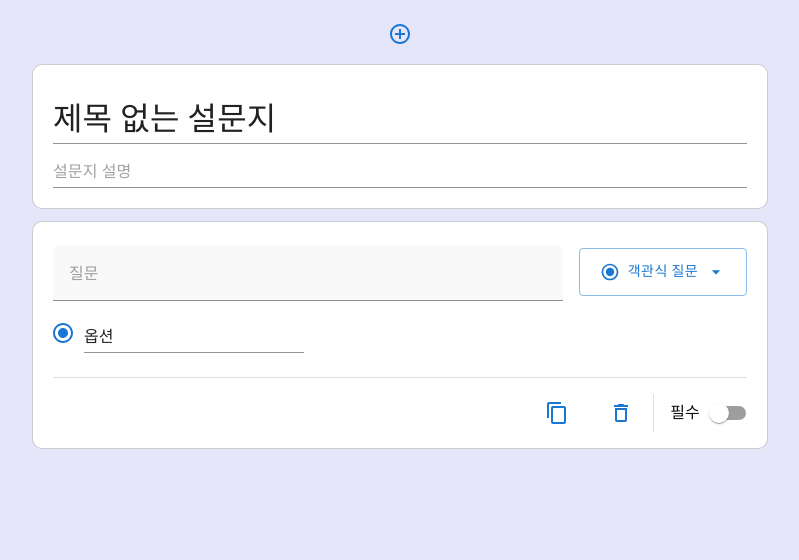
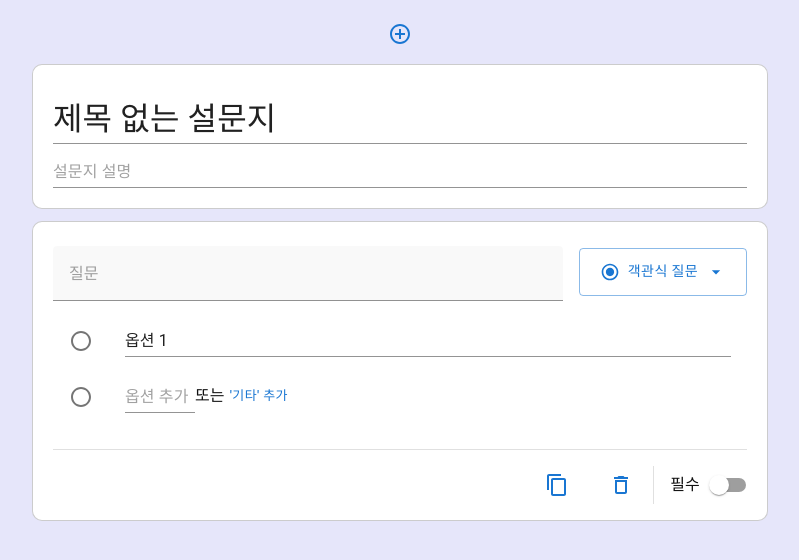
Before and after one commit to Seokyung/GoogleForms_Clonecoding, a React (Create React App) app: page / in a window 1280 px wide. Shown: the top 560 px of the page, without its empty margins (240-1039 px from the left). Built offline with nearby package versions, Linux system fonts and the light colour scheme.

Commit message:
옵션 유형별 추가, 삭제, 기타 구현

```diff
--- /dev/null
+++ b/src/components/Option/OptionList.tsx
@@ -0,0 +1,172 @@
+import React, { useState } from "react";
+import { IOptionList } from "../../interfaces/IOptionList";
+import { nanoid } from "nanoid";
+import styled from "styled-components";
+import {
+	Button,
+	IconButton,
+	List,
+	ListItem,
+	ListItemIcon,
+	ListItemText,
+	TextField,
+} from "@mui/material";
+import CloseIcon from "@mui/icons-material/Close";
+import {
+	CheckBoxOutlineBlank,
+	RadioButtonUnchecked,
+} from "@mui/icons-material";
+
+interface IOptionType {
+	optionType: string;
+}
+
+const OptionList = (props: IOptionType) => {
+	const [optionList, setOptionList] = useState<IOptionList[]>([
+		{ id: nanoid(), text: "옵션 1" },
+	]);
+	const [optionIdx, setOptionIdx] = useState<number>(2);
+	const [isEtcAdded, setIsEtcAdded] = useState<boolean>(false);
+
+	const renderRadio = () => {
+		return (
+			<ListItemIcon>
+				<RadioButtonUnchecked />
+			</ListItemIcon>
+		);
+	};
+	const renderCheckbox = () => {
+		return (
+			<ListItemIcon>
+				<CheckBoxOutlineBlank />
+			</ListItemIcon>
+		);
+	};
+	const renderDropdown = (idx: number) => {
+		return <ListItemIcon>{idx + 1}</ListItemIcon>;
+	};
+
+	const setOptionIcon = (idx: number) => {
+		switch (props.optionType) {
+			case "radio":
+				return renderRadio();
+			case "checkbox":
+				return renderCheckbox();
+			case "dropdown":
+				return renderDropdown(idx);
+			default:
+				break;
+		}
+	};
+
+	const addOption = (e: React.MouseEvent) => {
+		if (isEtcAdded) {
+			setOptionList([
+				...optionList.slice(0, optionList.length - 1),
+				{
+					id: nanoid(),
+					text: `옵션 ${optionIdx}`,
+				},
+				optionList[optionList.length - 1],
+			]);
+		} else {
+			setOptionList((optionList) => [
+				...optionList,
+				{
+					id: nanoid(),
+					text: `옵션 ${optionIdx}`,
+				},
+			]);
+		}
+		setOptionIdx((prev) => prev + 1);
+	};
+
+	const addEtc = (e: React.MouseEvent<HTMLButtonElement>) => {
+		if (!isEtcAdded) {
+			setOptionList((optionList) => [
+				...optionList,
+				{
+					id: nanoid(),
+					text: "기타...",
+				},
+			]);
+			setIsEtcAdded(true);
+		}
+	};
+
+	const deleteOption = (deleteId: string) => {
+		if (optionList.length !== 1) {
+			if (isEtcAdded && optionList[optionList.length - 1].id === deleteId) {
+				setIsEtcAdded((prev) => !prev);
+			}
+			setOptionList(
+				optionList.filter((el) => {
+					return el.id !== deleteId;
+				})
+			);
+		}
+	};
+
+	const renderOptionList = () => {
+		return optionList.map((item: IOptionList, idx: number) => {
+			return (
+				<ListItem
+					key={item.id}
+					secondaryAction={
+						optionList.length !== 1 && (
+							<IconButton edge="end" onClick={() => deleteOption(item.id)}>
+								<CloseIcon />
+							</IconButton>
+						)
+					}
+				>
+					{setOptionIcon(idx)}
+					<ListItemText
+						primary={
+							<TextField variant="standard" value={item.text} fullWidth />
+						}
+					/>
+				</ListItem>
+			);
+		});
+	};
+
+	return (
+		<Container>
+			<List>
+				{renderOptionList()}
+				<ListItem>
+					{setOptionIcon(optionList.length)}
+					<ListItemText
+						primary={
+							<>
+								<TextField
+									variant="standard"
+									placeholder="옵션 추가"
+									sx={{ width: "70px" }}
+									onClick={addOption}
+								/>
+								{!isEtcAdded && (
+									<>
+										또는
+										<Button size="small" onClick={addEtc}>
+											'기타' 추가
+										</Button>
+									</>
+								)}
+							</>
+						}
+					/>
+				</ListItem>
+			</List>
+		</Container>
+	);
+};
+
+const Container = styled.div`
+	display: flex;
+	flex-direction: column;
+	width: auto;
+`;
+
+export default OptionList;
--- /dev/null
+++ b/src/components/Option/OptionText.tsx
@@ -0,0 +1,24 @@
+import React from "react";
+import { TextField } from "@mui/material";
+
+interface IOptionInput {
+	placeholderText: string;
+	isLong: boolean;
+}
+
+const OptionText = (props: IOptionInput) => {
+	return (
+		<div>
+			<TextField
+				variant="standard"
+				placeholder={props.placeholderText}
+				multiline={props.isLong}
+				margin="dense"
+				fullWidth={props.isLong}
+				disabled
+			/>
+		</div>
+	);
+};
+
+export default OptionText;
--- a/src/components/Question/QuestionContent.tsx
+++ b/src/components/Question/QuestionContent.tsx
@@ -1,91 +1,25 @@
-import React, { useState } from "react";
+import React from "react";
 import { IQuestionList } from "../../interfaces/IQuestionList";
-import {
-	FormControl,
-	FormControlLabel,
-	Radio,
-	RadioGroup,
-	TextField,
-} from "@mui/material";
-import { CheckBox } from "@mui/icons-material";
+import OptionText from "../Option/OptionText";
+import OptionList from "../Option/OptionList";
 
-interface IQuestionIdx {
+interface IQuestionContent {
 	question: IQuestionList;
 }
 
-const QuestionContent = (props: IQuestionIdx) => {
-	const [isPreview, setIsPreview] = useState<boolean>(true);
-	const [optionText, setOptionText] = useState<string>("옵션");
-
-	const onTextChange = (e: React.ChangeEvent<HTMLInputElement>) => {
-		const { value } = e.target;
-		setOptionText(value);
-	};
-
+const QuestionContent = (props: IQuestionContent) => {
 	const renderOption = () => {
 		switch (props.question.optionId) {
 			case 0:
-				return (
-					<TextField
-						variant="standard"
-						placeholder="단답형 텍스트"
-						disabled={isPreview}
-						margin="dense"
-					/>
-				);
+				return <OptionText isLong={false} placeholderText="단답형 텍스트" />;
 			case 1:
-				return (
-					<TextField
-						variant="standard"
-						placeholder="장문형 텍스트"
-						disabled={isPreview}
-						multiline
-						margin="dense"
-					/>
-				);
+				return <OptionText isLong={true} placeholderText="장문형 텍스트" />;
 			case 2:
-				return (
-					<FormControl>
-						<RadioGroup>
-							<FormControlLabel
-								control={<Radio />}
-								label={
-									<TextField
-										variant="standard"
-										value={optionText}
-										onChange={onTextChange}
-										margin="normal"
-									/>
-								}
-							/>
-						</RadioGroup>
-					</FormControl>
-				);
+				return <OptionList optionType="radio" />;
 			case 3:
-				return (
-					<FormControl>
-						<FormControlLabel
-							control={<CheckBox />}
-							label={
-								<TextField
-									variant="standard"
-									value={optionText}
-									onChange={onTextChange}
-									margin="normal"
-								/>
-							}
-						/>
-					</FormControl>
-				);
+				return <OptionList optionType="checkbox" />;
 			case 4:
-				return (
-					<TextField
-						variant="standard"
-						value={optionText}
-						onChange={onTextChange}
-						margin="normal"
-					/>
-				);
+				return <OptionList optionType="dropdown" />;
 			default:
 				break;
 		}
--- a/src/components/Question/QuestionHeader.tsx
+++ b/src/components/Question/QuestionHeader.tsx
@@ -1,5 +1,5 @@
 import React, { useState } from "react";
-import { OptionEnum } from "../../datas/OptionEnum";
+import { IOptionENUM, OptionENUM } from "../../enums/OptionEnum";
 import { IQuestionList } from "../../interfaces/IQuestionList";
 import { ArrowDropDownOutlined } from "@mui/icons-material";
 import {
@@ -55,7 +55,6 @@ const QuestionHeader = (props: IQHeader) => {
 		e: React.MouseEvent<HTMLElement>,
 		idx: number
 	) => {
-		// props.setOptionIdx(idx);
 		props.setQuestionList([
 			...props.questionList.slice(0, props.questionIdx),
 			{
@@ -89,10 +88,10 @@ const QuestionHeader = (props: IQHeader) => {
 				}}
 				variant="outlined"
 				onClick={openMenu}
-				startIcon={OptionEnum[props.question.optionId].icon}
+				startIcon={OptionENUM[props.question.optionId].icon}
 				endIcon={<ArrowDropDownOutlined />}
 			>
-				{OptionEnum[props.question.optionId].text}
+				{OptionENUM[props.question.optionId].text}
 			</Button>
 			<Menu
 				open={isOpened}
@@ -100,7 +99,7 @@ const QuestionHeader = (props: IQHeader) => {
 				anchorEl={anchorEl}
 				anchorOrigin={{ vertical: "bottom", horizontal: "left" }}
 			>
-				{OptionEnum.slice(0, 2).map((item) => (
+				{OptionENUM.slice(0, 2).map((item: IOptionENUM) => (
 					<MenuItem
 						key={item.oid}
 						id={item.name}
@@ -111,7 +110,7 @@ const QuestionHeader = (props: IQHeader) => {
 					</MenuItem>
 				))}
 				<Divider />
-				{OptionEnum.slice(2).map((item) => (
+				{OptionENUM.slice(2).map((item: IOptionENUM) => (
 					<MenuItem
 						key={item.oid}
 						id={item.name}
--- a/src/components/Survey/SurveyForm.tsx
+++ b/src/components/Survey/SurveyForm.tsx
@@ -22,7 +22,6 @@ const SurveyForm = () => {
 				isRequired: false,
 			},
 		]);
-		console.log(questionList);
 	};
 
 	return (
--- a/src/datas/OptionEnum.tsx
+++ b/src/enums/OptionEnum.tsx
@@ -1,3 +1,4 @@
+import { ReactNode } from "react";
 import {
 	CheckBoxOutlined,
 	ExpandCircleDownOutlined,
@@ -6,7 +7,14 @@ import {
 	Subject,
 } from "@mui/icons-material";
 
-export const OptionEnum = [
+export interface IOptionENUM {
+	oid: number;
+	name: string;
+	icon: ReactNode;
+	text: string;
+}
+
+export const OptionENUM = [
 	{
 		oid: 0,
 		name: "short",
--- /dev/null
+++ b/src/interfaces/IOptionList.tsx
@@ -0,0 +1,4 @@
+export interface IOptionList {
+	id: string;
+	text: string;
+}
--- a/src/interfaces/IQuestionList.tsx
+++ b/src/interfaces/IQuestionList.tsx
@@ -1,7 +1,9 @@
+import { IOptionData } from "./IOptionData";
+
 export interface IQuestionList {
 	qid: string;
 	title: string;
 	optionId: number;
-	optionData?: object;
+	optionData?: IOptionData;
 	isRequired: boolean;
 }
```
Also changed, not shown: src/interfaces/IOptionData.tsx (added, +7 -0 lines).
